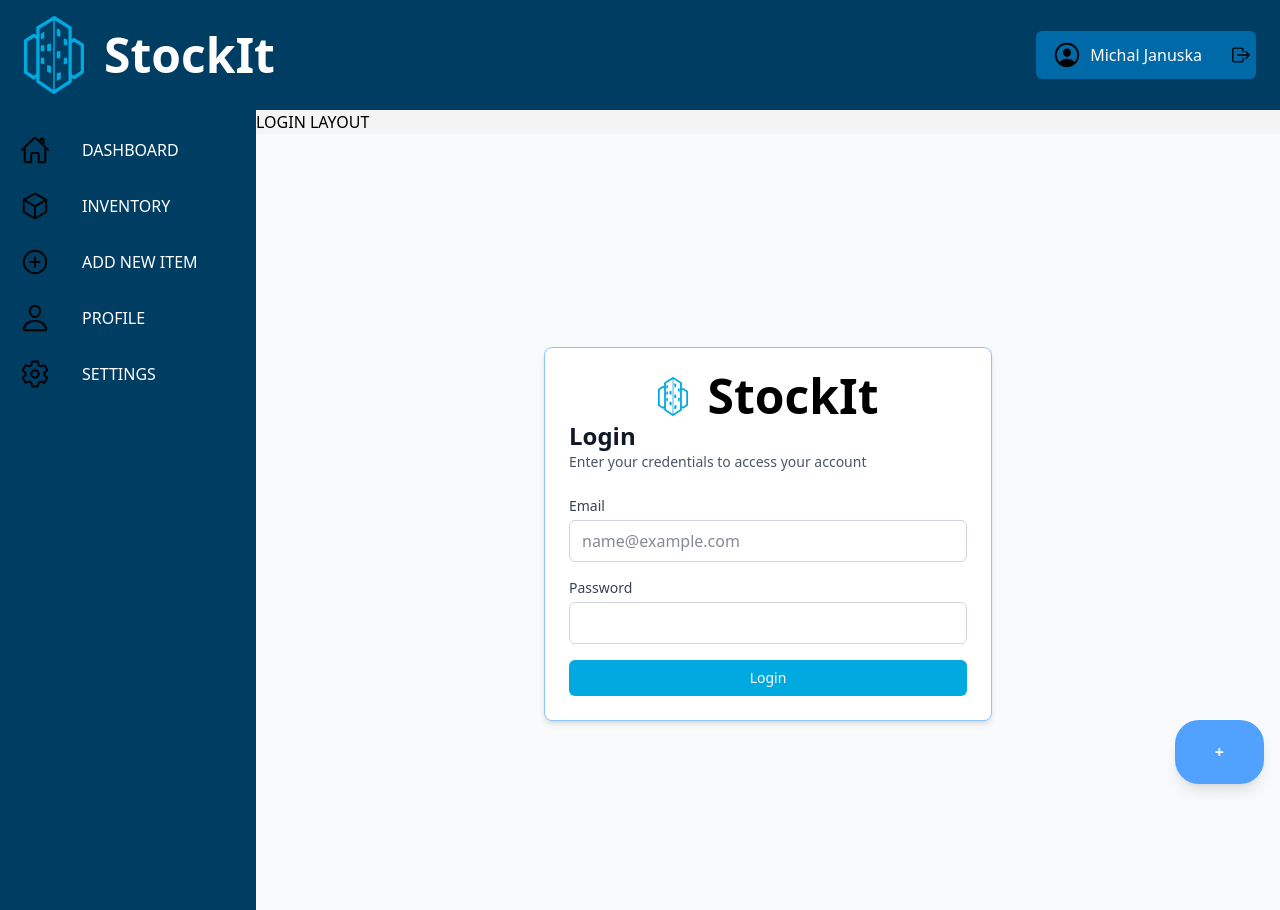
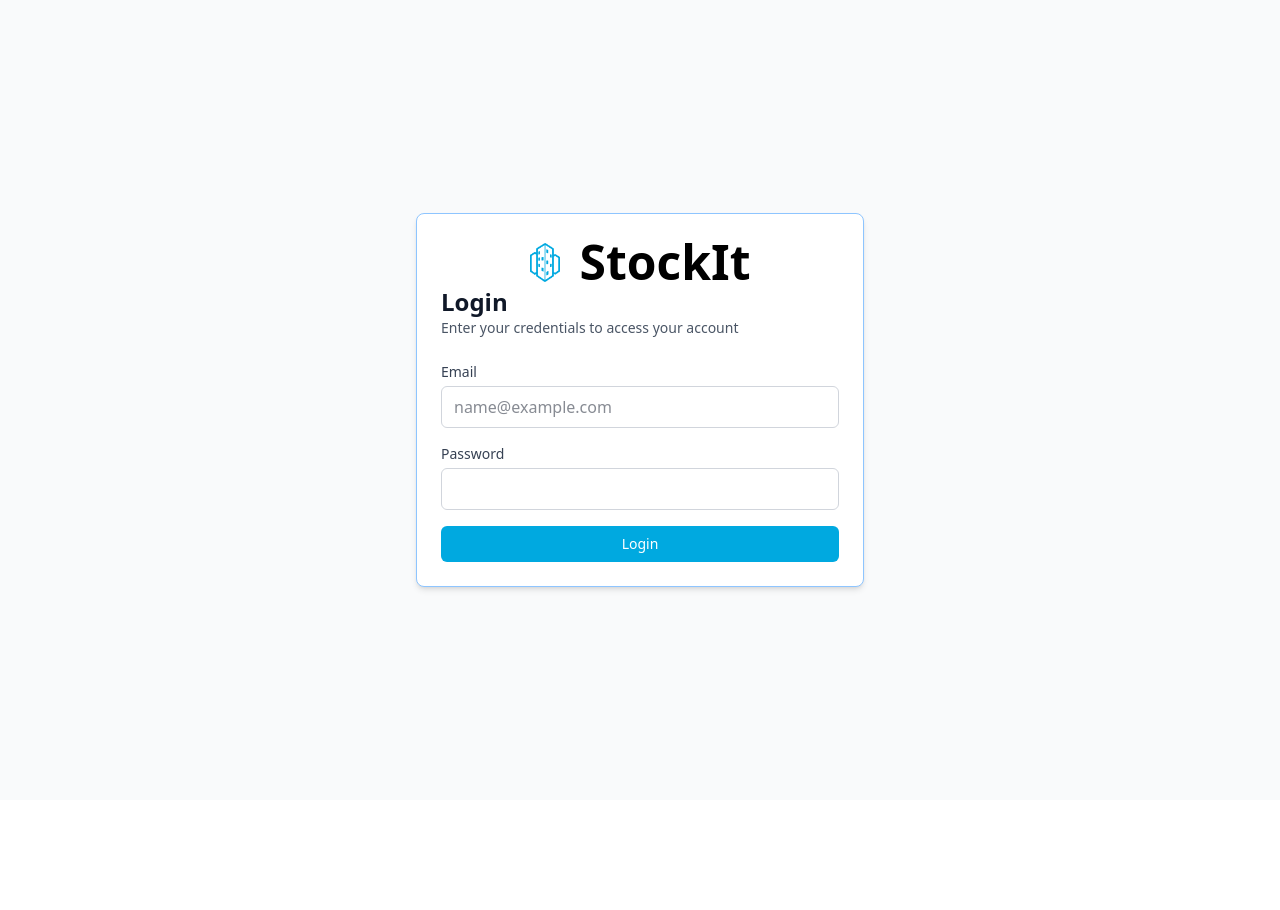
Before and after one commit to Majkl02/stockit, a Next.js app: page /login in a window 1280 px wide. After the commit the page ends 800 px from the top, so only its background shows below. Built offline with nearby package versions, Linux system fonts and the light colour scheme.

Commit message:
Login logika + pridany middleware

```diff
--- a/next.config.mjs
+++ b/next.config.mjs
@@ -1,4 +1,14 @@
 /** @type {import('next').NextConfig} */
-const nextConfig = {};
+const nextConfig = {
+  async rewrites() {
+    // FIX na CORS problem pri volani back-endu
+    return [
+      {
+        source: '/api/:path*',
+        destination: 'http://localhost:8888/v1/api/:path*'
+      }
+    ]
+  }
+}
 
-export default nextConfig;
+export default nextConfig
--- a/src/app/components/HeaderUser.js
+++ b/src/app/components/HeaderUser.js
@@ -1,7 +1,22 @@
+'use client'
+
 import Image from 'next/image'
 import Link from 'next/link'
+import { useRouter } from 'next/navigation'
+import { useGlobalContext } from '../context/GlobalContext'
 
-export default function HeaferUser() {
+export default function HeaderUser() {
+  const router = useRouter()
+  const { setUser } = useGlobalContext()
+
+  function handleLogout(e) {
+    e.preventDefault()
+    document.cookie = 'access_token=; Max-Age=0; path=/'
+    document.cookie = 'refresh_token=; Max-Age=0; path=/'
+    setUser(null)
+    router.push('/login')
+  }
+
   return (
     <div className='flex rounded-md bg-sky-700'>
       <Link
@@ -23,6 +38,7 @@ export default function HeaferUser() {
         width={30}
         height={30}
         className='cursor-pointer rounded-r-md pr-1 pl-1 hover:bg-sky-600'
+        onClick={handleLogout}
       />
     </div>
   )
--- /dev/null
+++ b/src/app/components/LoginForm.js
@@ -0,0 +1,104 @@
+'use client'
+
+import Image from 'next/image'
+import { useRouter } from 'next/navigation'
+import { useGlobalContext } from '../context/GlobalContext'
+
+export default function LoginForm() {
+  const router = useRouter()
+  const { user, setUser } = useGlobalContext()
+
+  async function handleSubmit(e) {
+    e.preventDefault()
+
+    const email = e.target.email.value
+    const password = e.target.password.value
+
+    // console.log(email, password)
+    try {
+      const res = await fetch('/api/auth/login', {
+        method: 'POST',
+        headers: {
+          'Content-Type': 'application/json'
+        },
+        body: JSON.stringify({ email, password })
+      })
+
+      // console.log('Response:', res)
+
+      if (!res.ok) {
+        throw new Error('Login failed')
+      }
+
+      const data = await res.json()
+
+      setUser(data.user_info)
+      document.cookie = `access_token=${data.access_token}; path=/; max-age=3600`
+      document.cookie = `refresh_token=${data.refresh_token}; path=/; max-age=604800`
+      console.log(data)
+      console.log(user)
+      router.push('/')
+    } catch (err) {
+      console.error('Login error:', err)
+      alert('There was an error during login process :(')
+    }
+  }
+
+  return (
+    <div
+      className='w-full max-w-md rounded-lg border border-blue-300 bg-white p-6 shadow-md transition focus:ring-2 focus:ring-blue-300 focus:outline-none'
+      tabIndex='0'
+    >
+      <div className='flex items-center justify-center gap-5 text-5xl font-bold'>
+        <Image src='/Logo.png' alt='StockIt Logo' width={30} height={10} />
+        <h1>StockIt</h1>
+      </div>
+      <div className='mb-6'>
+        <h2 className='text-2xl font-bold text-gray-900'>Login</h2>
+        <p className='text-sm text-gray-600'>
+          Enter your credentials to access your account
+        </p>
+      </div>
+
+      <form onSubmit={handleSubmit} className='space-y-4'>
+        <div>
+          <label
+            htmlFor='email'
+            className='mb-1 block text-sm font-medium text-gray-700'
+          >
+            Email
+          </label>
+          <input
+            id='email'
+            type='email'
+            className='w-full rounded-md border border-gray-300 px-3 py-2 text-gray-900 focus:border-blue-500 focus:ring-1 focus:ring-blue-500 focus:outline-none'
+            placeholder='name@example.com'
+            required
+          />
+        </div>
+
+        <div>
+          <label
+            htmlFor='password'
+            className='mb-1 block text-sm font-medium text-gray-700'
+          >
+            Password
+          </label>
+          <input
+            id='password'
+            type='password'
+            className='w-full rounded-md border border-gray-300 px-3 py-2 text-gray-900 focus:border-blue-500 focus:ring-1 focus:ring-blue-500 focus:outline-none'
+            required
+          />
+        </div>
+
+        <button
+          type='submit'
+          className='btn-login w-full rounded-md px-4 py-2 text-center text-sm font-medium text-white hover:bg-blue-800 focus:ring-2 focus:ring-blue-500 focus:ring-offset-2 focus:outline-none'
+        >
+          Login
+        </button>
+      </form>
+    </div>
+  )
+}
--- a/src/app/context/GlobalContext.js
+++ b/src/app/context/GlobalContext.js
@@ -5,12 +5,10 @@ import { createContext, useContext, useState } from 'react'
 const GlobalContext = createContext()
 
 export const GlobalProvider = ({ children }) => {
-  const [isLoggedIn, setIsLoggedIn] = useState(false)
-
-  const toggleLogin = () => setIsLoggedIn(prev => !prev)
+  const [user, setUser] = useState(null)
 
   return (
-    <GlobalContext.Provider value={{ isLoggedIn, setIsLoggedIn, toggleLogin }}>
+    <GlobalContext.Provider value={{ user, setUser }}>
       {children}
     </GlobalContext.Provider>
   )
--- a/src/app/layout.js
+++ b/src/app/layout.js
@@ -1,10 +1,4 @@
-import './globals.css'
 import { GlobalProvider } from './context/GlobalContext'
-
-import AddNewItemButton from './components/AddNewItemButton.js'
-import Navigation from './components/Navigation'
-import Header from './components/Header'
-import AuthGate from './components/AuthGate'
 
 export const metadata = {
   title: 'StockIt',
@@ -15,18 +9,7 @@ export default function RootLayout({ children }) {
   return (
     <html lang='en'>
       <body className='flex h-screen flex-col'>
-        <GlobalProvider>
-          <>
-            <AddNewItemButton />
-            <Header />
-            <div className='flex flex-1'>
-              <Navigation />
-              <main className='bg-primary flex-1 overflow-auto'>
-                {children}
-              </main>
-            </div>
-          </>
-        </GlobalProvider>
+        <GlobalProvider>{children}</GlobalProvider>
       </body>
     </html>
   )
--- a/src/app/login/layout.js
+++ b/src/app/login/layout.js
@@ -1,11 +1,4 @@
 import './../globals.css'
-import { GlobalProvider } from './../context/GlobalContext'
-
 export default function LoginLayout({ children }) {
-  return (
-    <div className='flex h-screen flex-col'>
-      <p>LOGIN LAYOUT</p>
-      <GlobalProvider>{children}</GlobalProvider>
-    </div>
-  )
+  return <div className='flex h-screen flex-col'>{children}</div>
 }
--- a/src/app/login/page.js
+++ b/src/app/login/page.js
@@ -1,63 +1,9 @@
-import Image from 'next/image'
+import LoginForm from '../components/LoginForm'
 
 export default function Login() {
   return (
     <div className='flex min-h-screen items-center justify-center bg-gray-50 p-4'>
-      <div
-        className='w-full max-w-md rounded-lg border border-blue-300 bg-white p-6 shadow-md transition focus:ring-2 focus:ring-blue-300 focus:outline-none'
-        tabIndex='0'
-      >
-        <div className='flex items-center justify-center gap-5 text-5xl font-bold'>
-          <Image src='/Logo.png' alt='StockIt Logo' width={30} height={10} />
-          <h1>StockIt</h1>
-        </div>
-        <div className='mb-6'>
-          <h2 className='text-2xl font-bold text-gray-900'>Login</h2>
-          <p className='text-sm text-gray-600'>
-            Enter your credentials to access your account
-          </p>
-        </div>
-
-        <form className='space-y-4'>
-          <div>
-            <label
-              htmlFor='email'
-              className='mb-1 block text-sm font-medium text-gray-700'
-            >
-              Email
-            </label>
-            <input
-              id='email'
-              type='email'
-              className='w-full rounded-md border border-gray-300 px-3 py-2 text-gray-900 focus:border-blue-500 focus:ring-1 focus:ring-blue-500 focus:outline-none'
-              placeholder='name@example.com'
-              required
-            />
-          </div>
-
-          <div>
-            <label
-              htmlFor='password'
-              className='mb-1 block text-sm font-medium text-gray-700'
-            >
-              Password
-            </label>
-            <input
-              id='password'
-              type='password'
-              className='w-full rounded-md border border-gray-300 px-3 py-2 text-gray-900 focus:border-blue-500 focus:ring-1 focus:ring-blue-500 focus:outline-none'
-              required
-            />
-          </div>
-
-          <button
-            type='submit'
-            className='btn-login w-full rounded-md px-4 py-2 text-center text-sm font-medium text-white hover:bg-blue-800 focus:ring-2 focus:ring-blue-500 focus:ring-offset-2 focus:outline-none'
-          >
-            Login
-          </button>
-        </form>
-      </div>
+      <LoginForm />
     </div>
   )
 }
--- /dev/null
+++ b/src/middleware.js
@@ -0,0 +1,23 @@
+import { NextResponse } from 'next/server'
+
+export function middleware(request) {
+  console.log('🛡️ Middleware is running!')
+  const token = request.cookies.get('access_token')?.value
+  const url = request.nextUrl
+
+  const isProtectedRoute = url.pathname === '/'
+
+  if (isProtectedRoute && !token) {
+    return NextResponse.redirect(new URL('/login', request.url))
+  }
+
+  if (url.pathname === '/login' && token) {
+    return NextResponse.redirect(new URL('/', request.url))
+  }
+
+  return NextResponse.next()
+}
+
+export const config = {
+  matcher: ['/']
+}
```
